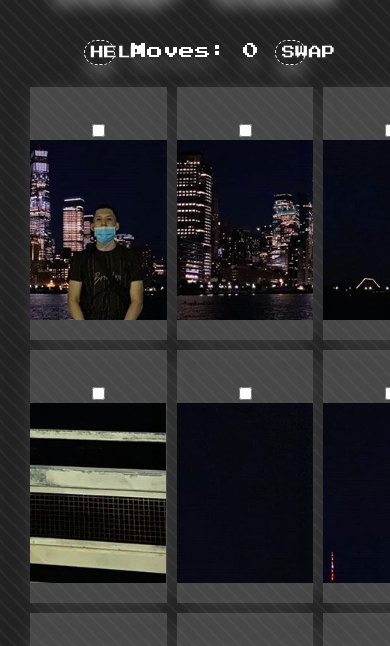
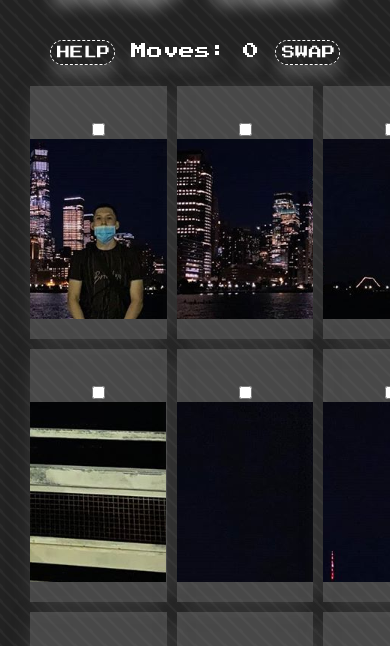
Before and after one commit to jairoMolina9/picture-puzzle-game, a plain HTML site: page index.html in a window 390 px wide. Shown: the part 119-765 px from the top of the page. Drawn offline with nearby package versions, Linux system fonts and the light colour scheme.

Commit message:
added responsiveness

```diff
--- a/style.css
+++ b/style.css
@@ -80,3 +80,17 @@ box-shadow: 2px 3px 22px -6px rgba(110,110,110,0.6);
   display:none;
   font-size: 20px;
 }
+
+@media (max-width: 990px) {
+  .swap-btn {
+    width: 100px;
+    height: 25px;
+  }
+}
+
+@media (max-width: 400px) {
+  .swap-btn {
+    width: 65px;
+    height: 25px;
+  }
+}
```
